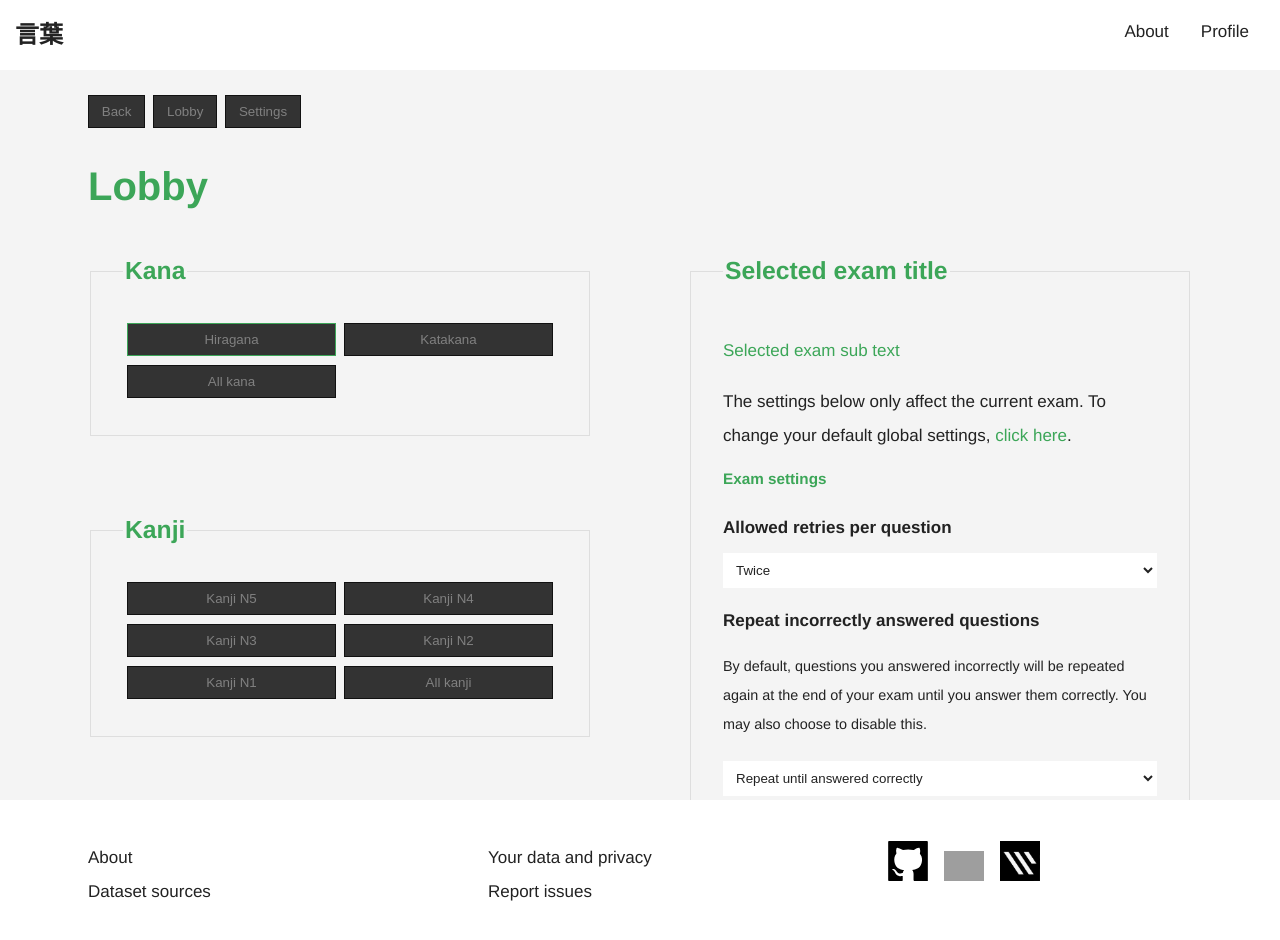
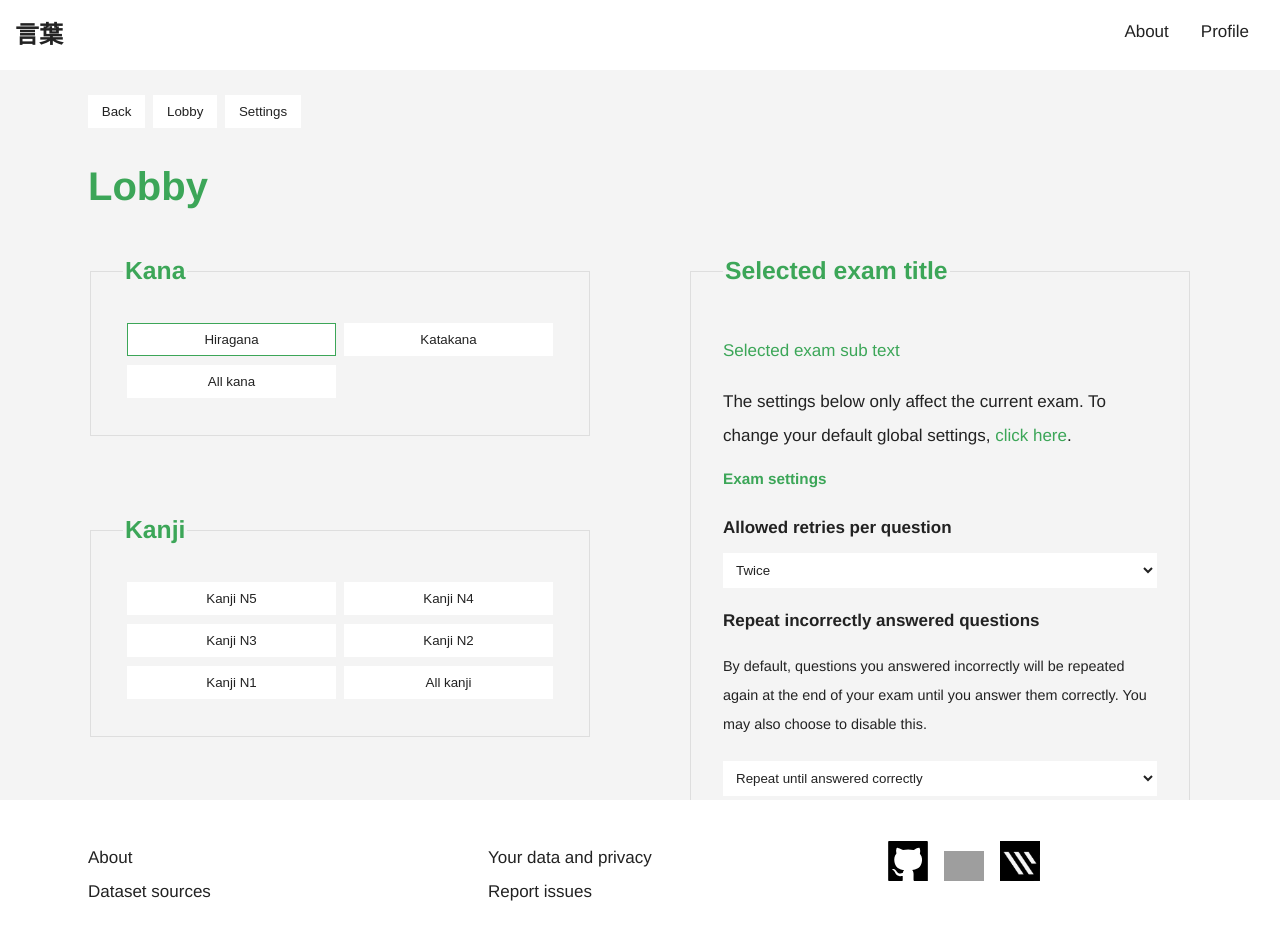
Before and after one commit to valdelaseras/kotoba-react, a React (Create React App) app: page /lobby in a window 1280 px wide. Shown: the top 940 px of the page. Built offline with nearby package versions, Linux system fonts and the light colour scheme; grey boxes are pictures that could not be loaded.

Commit message:
button disable now working properly for non form buttons ( buttons not depending on some validation )

```diff
--- a/src/app/components/atomic/atoms/Button.js
+++ b/src/app/components/atomic/atoms/Button.js
@@ -13,7 +13,7 @@ class Button extends Component {
             <button type={ this.props.type }
                     title={ this.props.title }
                     className={ "btn " + this.props.className }
-                    disabled={ this.props.isValid ? '' : 'disabled' }
+                    disabled={ this.props.isValid === false ? 'disabled' : '' }
                     onClick={ this.clickHandler }>{ this.props.title }
             </button>
         )
--- a/src/app/components/sections/landing/Landing.js
+++ b/src/app/components/sections/landing/Landing.js
@@ -16,6 +16,7 @@ import './landing.css';
 class Landing extends Component {
     submitHandler = ( data )  => {
         this.saveToLocalStorage( data.find( field => field.name === 'username').value );
+        this.props.history.push('/lobby');
     };
 
     saveToLocalStorage = ( username ) => {
@@ -46,7 +47,6 @@ class Landing extends Component {
                         <Button key={'login-form-btn'}
                                 type={'submit'}
                                 title={'Submit'}
-                                // link={'/lobby'}
                                 className={'btn-primary btn-main'}/>
                     </Form>
                 </Content>
```
